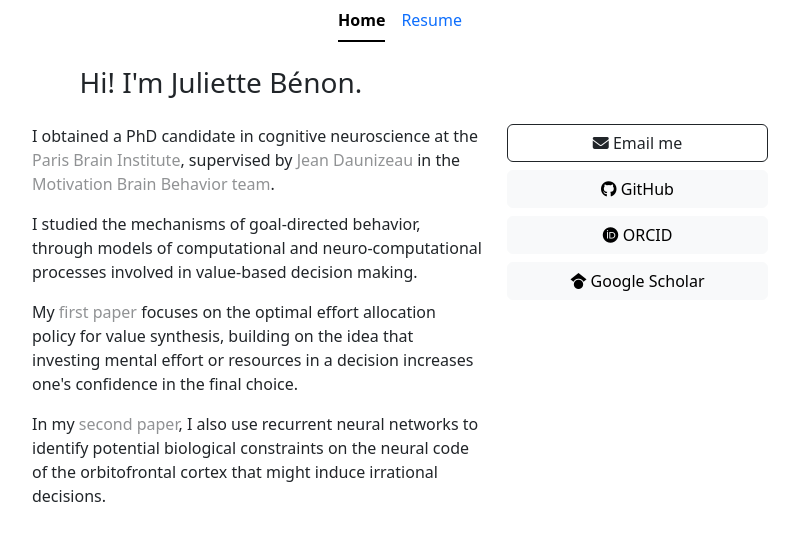
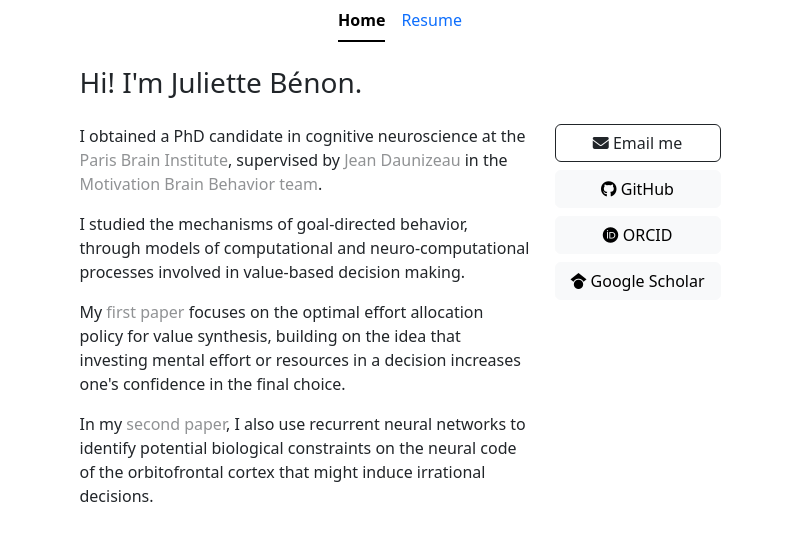
Before and after one commit to jbenon/jbenon.github.io, a Jekyll site: the page built from index.html, in a window 1280 px wide. Shown: the top 541 px of the page, without its empty margins (240-1039 px from the left). Built offline with Jekyll 4.4.1, drawn with Linux system fonts in a browser that asks for light colours; nearby versions of some CDN libraries.

Commit message:
Smaller Home columns on wide displays

```diff
--- a/index.html
+++ b/index.html
@@ -48,7 +48,7 @@ layout: default
             induce irrational decisions.
             </p>
         </div>
-        <div class="col-md-3 gy-3">
+        <div class="col-lg-2 col-md-3 gy-3">
             <div class="d-grid gap-2">
                 <a class="btn btn-outline-dark" role="button" href="mailto: juliettebenon@gmail.com">
                     <i class="fa-solid fa-envelope"></i>
```
